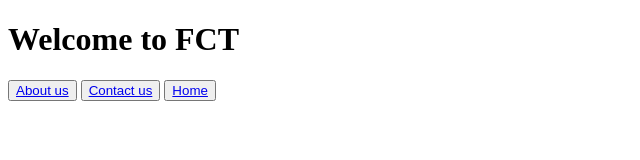
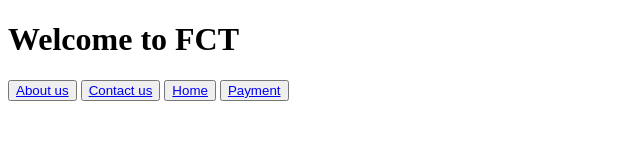
Before and after one commit to abhigiri07/branch-demo, a plain HTML site: page index.html in a window 1280 px wide. Shown: the whole page, without its empty margins (0-640 px from the left). Drawn offline with Linux system fonts and the light colour scheme.

Commit message:
Update index.html

```diff
--- a/index.html
+++ b/index.html
@@ -10,6 +10,6 @@
    <button><a href="about.html">About us</a></button>
    <button><a href="contact.html">Contact us</a></button>
     <button><a href="home.html">Home</a></button>
-
+    <button><a href="payment.html">Payment</a></button>
 </body>
 </html>
```
